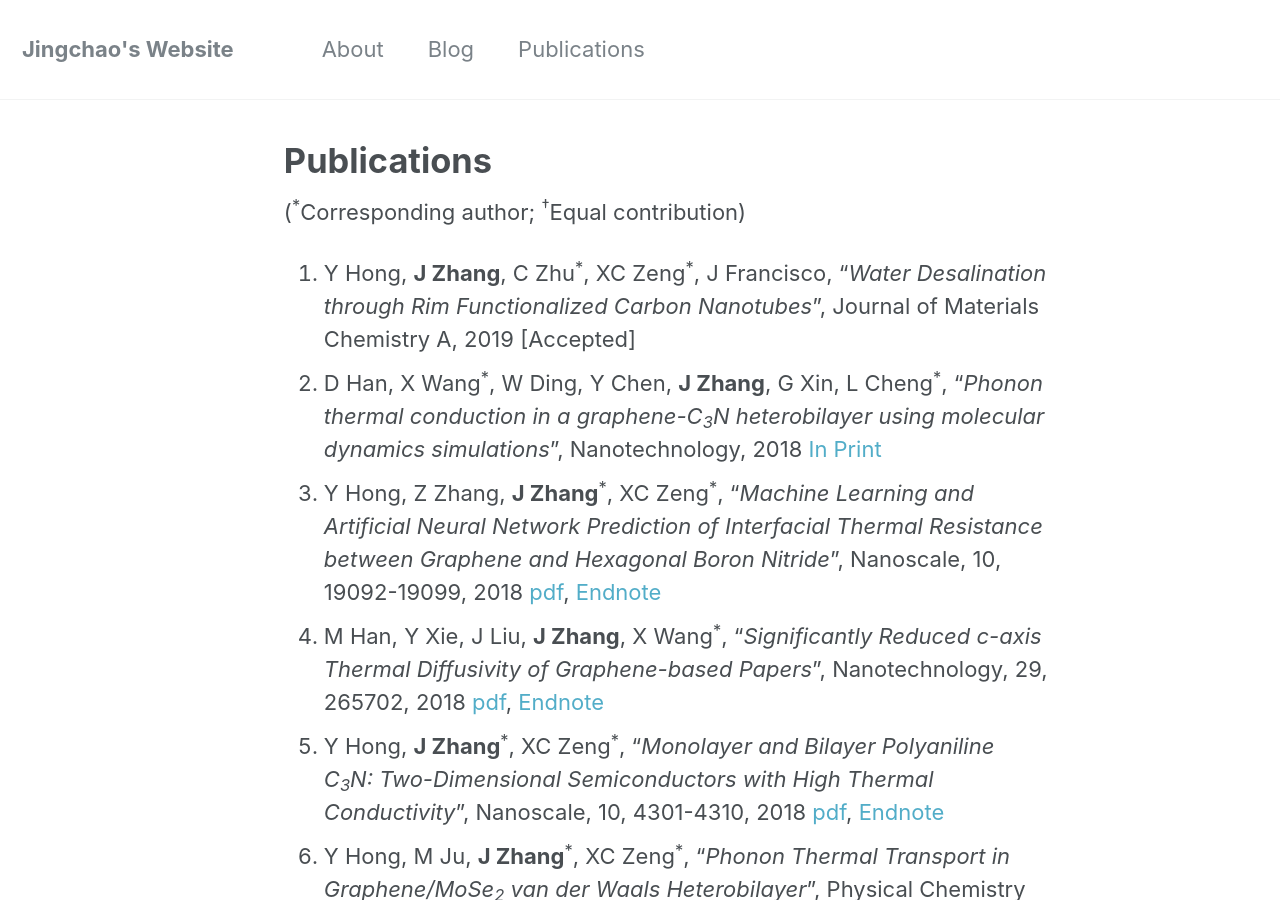
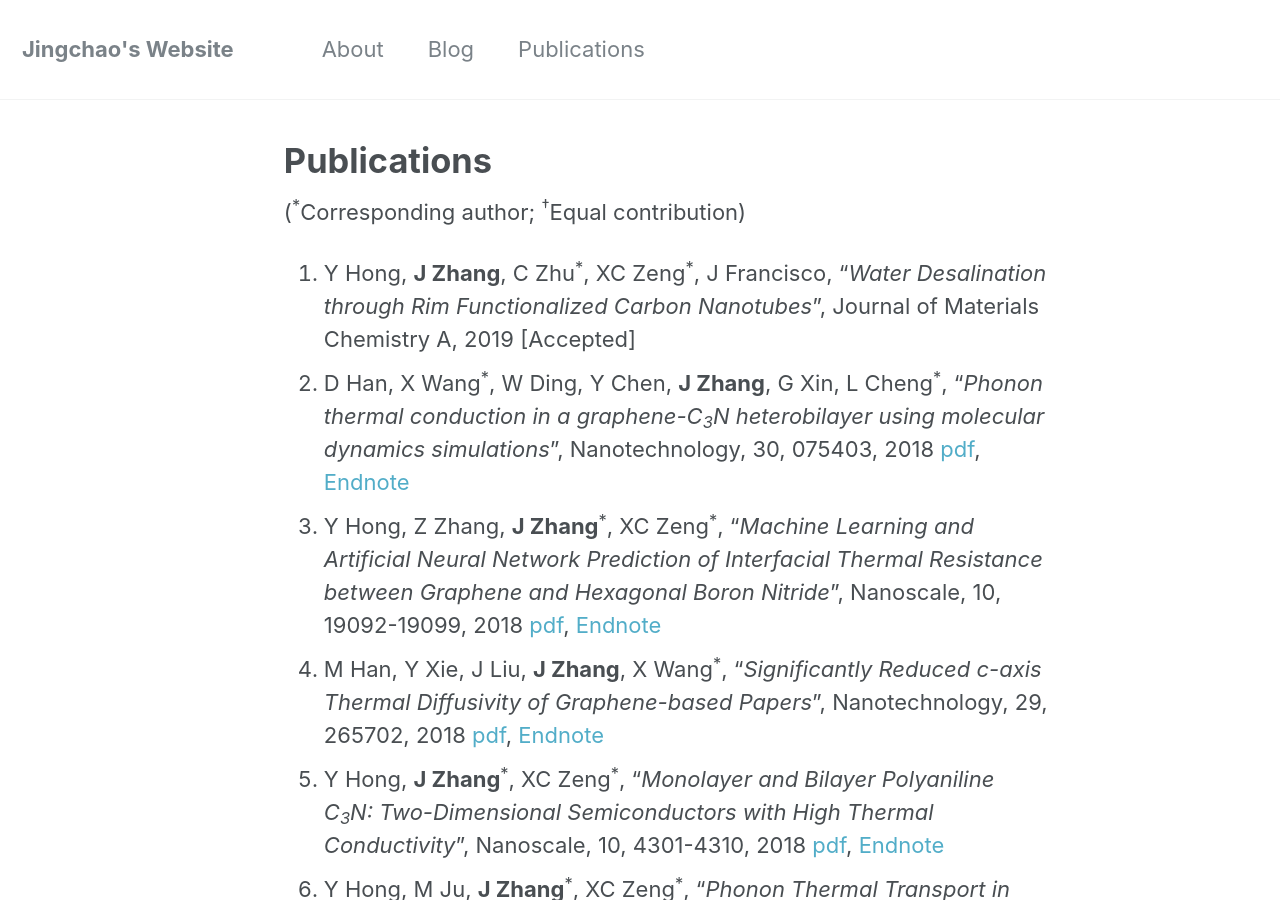
Before and after one commit to JingchaoZhang/JingchaoZhang.github.io, a Jekyll site: the page built from _pages/publications.md, in a window 1280 px wide and 900 px high. Built offline with Jekyll 4.4.1, drawn with Linux system fonts in a browser that asks for light colours.

Commit message:
Update publications.md

```diff
--- a/_pages/publications.md
+++ b/_pages/publications.md
@@ -8,7 +8,7 @@ author_profile: false
 (<sup>\*</sup>Corresponding author; <sup>†</sup>Equal contribution)
 
 1. Y Hong, **J Zhang**, C Zhu<sup>\*</sup>, XC Zeng<sup>\*</sup>, J Francisco, "_Water Desalination through Rim Functionalized Carbon Nanotubes_", Journal of Materials Chemistry A, 2019 [Accepted]
-1. D Han, X Wang<sup>\*</sup>, W Ding, Y Chen, **J Zhang**, G Xin, L Cheng<sup>\*</sup>, "_Phonon thermal conduction in a graphene-C<sub>3</sub>N heterobilayer using molecular dynamics simulations_", Nanotechnology, 2018 [In Print](http://iopscience.iop.org/article/10.1088/1361-6528/aaf481)
+1. D Han, X Wang<sup>\*</sup>, W Ding, Y Chen, **J Zhang**, G Xin, L Cheng<sup>\*</sup>, "_Phonon thermal conduction in a graphene-C<sub>3</sub>N heterobilayer using molecular dynamics simulations_", Nanotechnology, 30, 075403, 2018 [pdf](https://drive.google.com/uc?export=download&id=1NrZk_BFOK1-de00kWBua7Egqhpz31fYA), [Endnote](https://drive.google.com/uc?export=download&id=10pyX0IA0xN29_HcFoLM-KpDwTJE6TqK5)
 1. Y Hong, Z Zhang, **J Zhang**<sup>\*</sup>, XC Zeng<sup>\*</sup>, "_Machine Learning and Artificial Neural Network Prediction of Interfacial Thermal Resistance between Graphene and Hexagonal Boron Nitride_", Nanoscale, 10, 19092-19099, 2018 [pdf](https://drive.google.com/file/d/1-mUKthEzCdohvYXtTj_1QzqLwKe0oGZ5/view?usp=sharing), [Endnote](https://drive.google.com/uc?export=download&id=1R_SUDPaCgP0ktp5DMrVbTy_ge3qJPbnB)
 1. M Han, Y Xie, J Liu, **J Zhang**, X Wang<sup>\*</sup>, "_Significantly Reduced c-axis Thermal Diffusivity of Graphene-based Papers_", Nanotechnology, 29, 265702, 2018 [pdf](https://drive.google.com/file/d/12vrbAVAE5yhElxyaysbJXoMcDQT0xEQ_/view?usp=sharing), [Endnote](https://drive.google.com/uc?export=download&id=1Ouoij_GYguDGWXZuTTO84psoiOwbHc_T)
 1. Y Hong, **J Zhang**<sup>\*</sup>, XC Zeng<sup>\*</sup>, "_Monolayer and Bilayer Polyaniline C<sub>3</sub>N: Two-Dimensional Semiconductors with High Thermal Conductivity_", Nanoscale, 10, 4301-4310, 2018 [pdf](https://drive.google.com/file/d/1sECnbFaP6Q1bmvQS4k0AjIOJqxok746I/view?usp=sharing), [Endnote](https://drive.google.com/uc?export=download&id=1jf9Iogo4rfKyCTQ59URn5FTgJBhz5HKs)
```
